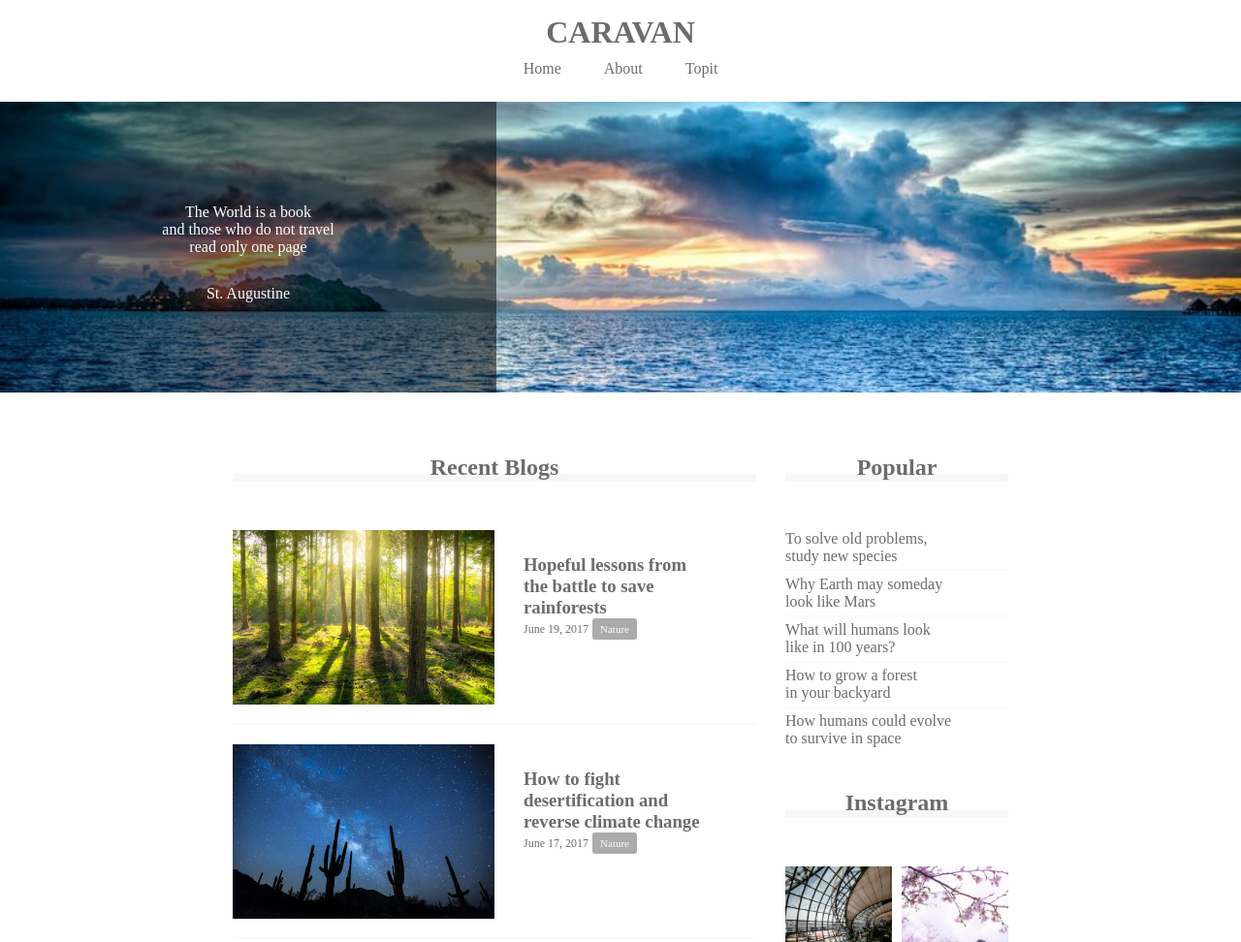
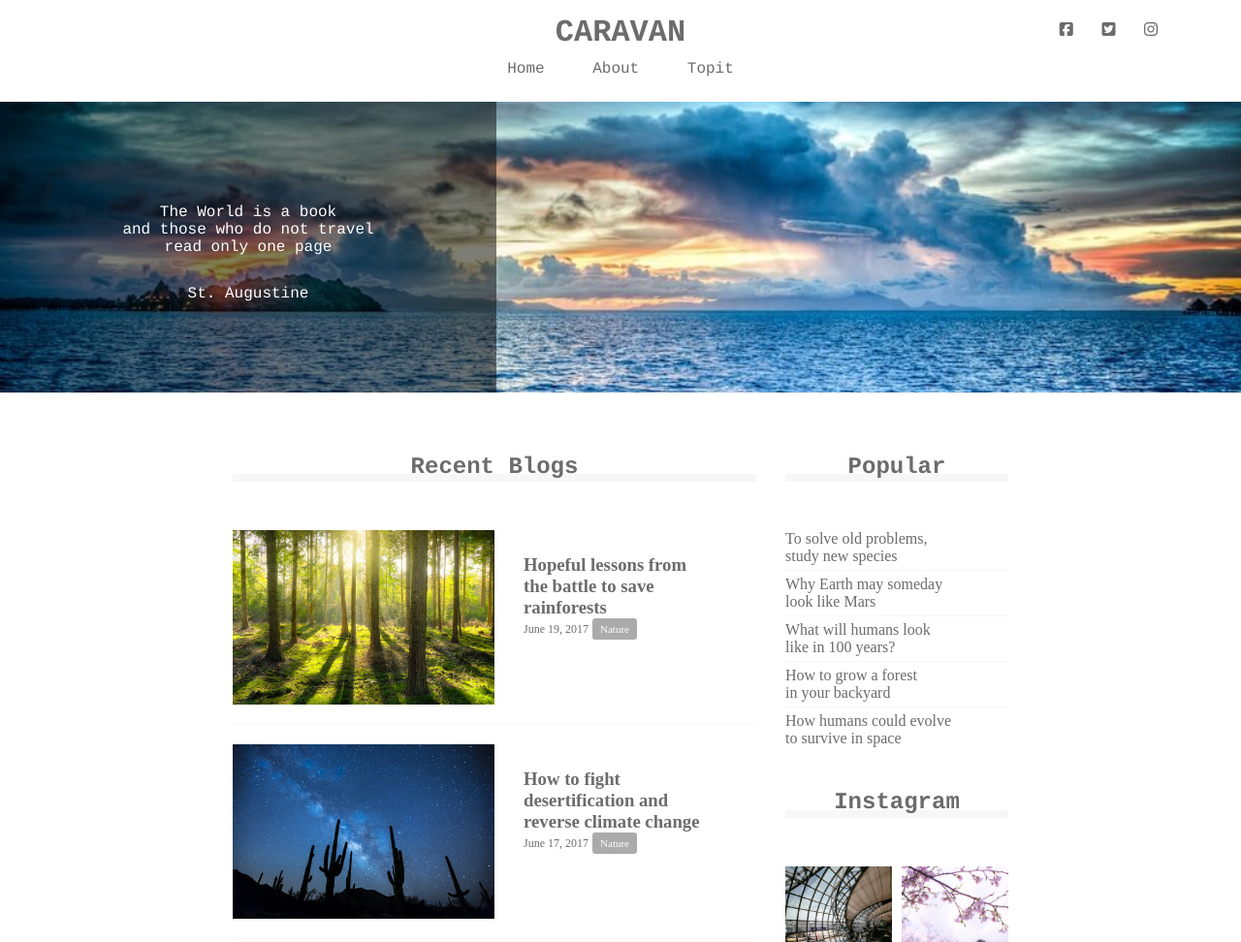
Before and after one commit to kaitoyabe/wcp-assignment, a plain HTML site: page caravan/index.html in a window 1280 px wide. Shown: the top 972 px of the page at 97% size. Drawn offline with Linux system fonts and the light colour scheme.

Commit message:
[update] final update in the site

```diff
--- a/caravan/index.html
+++ b/caravan/index.html
@@ -3,6 +3,7 @@
     <head>
         <meta charset="UTF-8" />
         <title>CARAVAN</title>
+        <script src="https://kit.fontawesome.com/3934c82622.js" crossorigin="anonymous"></script>
         <link rel="stylesheet" href="./style.css" />
     </head>
     <body>
@@ -10,6 +11,11 @@
             <h1 class="heading">
                 <a href="index.html">CARAVAN</a>
             </h1>
+            <div class="social">
+                <i class="fab fa-facebook-square"></i>
+                <i class="fab fa-twitter-square"></i>
+                <i class="fab fa-instagram"></i>
+            </div>
             <nav>
                 <ul class="nav-list">
                     <li class="nav-list-item">
--- a/caravan/style.css
+++ b/caravan/style.css
@@ -8,12 +8,27 @@
 a {
     text-decoration: none;
 }
+
+header, nav, h2, .main-visual, footer {
+    font-family: Chalkduster, "Bradley Hand", Courier, "Segoe Print", sans-serif;
+  }
+
 /* header の css設計 */
 header {
     width: 90%;
     padding: 15px 0;
     text-align: center;
     margin: 0 auto;
+    position: relative;
+}
+.social {
+    position: absolute;
+    top: 22px;
+    right: 22px;
+}
+.social i {
+    display: inline-block;
+    margin-left: 20px;
 }
 .heading {
     font-size: 32px;
```
